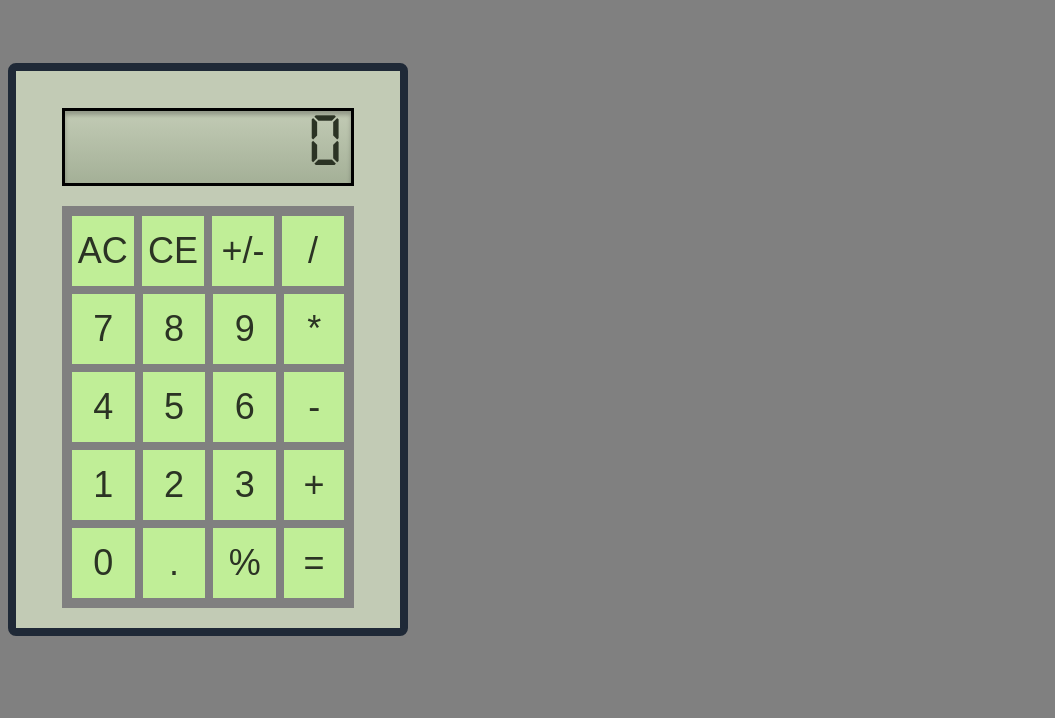
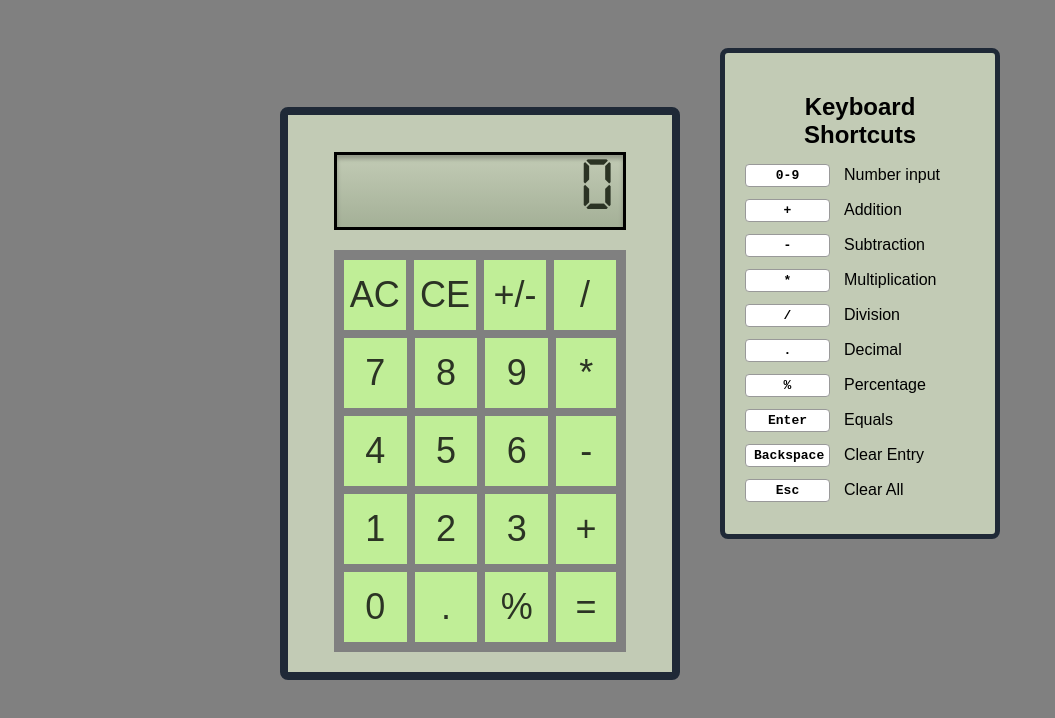
Before and after one commit to lSiphonl/advanced-calculator, a plain HTML site: page index.html in a window 1280 px wide. Shown: the whole page, without its empty margins (0-1055 px from the left). Drawn offline with Linux system fonts and the light colour scheme.

Commit message:
keyboard guide html and css added to the project

```diff
--- a/index.html
+++ b/index.html
@@ -13,39 +13,57 @@
       <section id="display-screen">0</section>
 
       <section id="calc-buttons">
-
         <section id="top-buttons">
-          <button class="btn-ac" value="clearAll"> AC </button>
-          <button class="btn-backspace" value="clearEntry"> CE </button>
-          <button class="btn-sign" value="sign"> +/- </button>
-          <button class="btn-op" value="/"> / </button>
+          <button class="btn-ac" value="clearAll">AC</button>
+          <button class="btn-backspace" value="clearEntry">CE</button>
+          <button class="btn-sign" value="sign">+/-</button>
+          <button class="btn-op" value="/">/</button>
         </section>
 
         <section id="main-buttons">
           <section id="numbers">
-            <button class="btn-num" value="7"> 7 </button>
-            <button class="btn-num" value="8"> 8 </button>
-            <button class="btn-num" value="9"> 9 </button>
-            <button class="btn-num" value="4"> 4 </button>
-            <button class="btn-num" value="5"> 5 </button>
-            <button class="btn-num" value="6"> 6 </button>
-            <button class="btn-num" value="1"> 1 </button>
-            <button class="btn-num" value="2"> 2 </button>
-            <button class="btn-num" value="3"> 3 </button>
-            <button class="btn-num" value="0"> 0 </button>
-            <button class="btn-decimal" value="."> . </button>
-            <button class="btn-percent" value="%"> % </button>
+            <button class="btn-num" value="7">7</button>
+            <button class="btn-num" value="8">8</button>
+            <button class="btn-num" value="9">9</button>
+            <button class="btn-num" value="4">4</button>
+            <button class="btn-num" value="5">5</button>
+            <button class="btn-num" value="6">6</button>
+            <button class="btn-num" value="1">1</button>
+            <button class="btn-num" value="2">2</button>
+            <button class="btn-num" value="3">3</button>
+            <button class="btn-num" value="0">0</button>
+            <button class="btn-decimal" value=".">.</button>
+            <button class="btn-percent" value="%">%</button>
           </section>
 
           <section id="operators">
-            <button class="btn-op" value="*"> * </button>
-            <button class="btn-op" value="-"> - </button>
-            <button class="btn-op" value="+"> + </button>
-            <button class="btn-equals" value="="> = </button>
+            <button class="btn-op" value="*">*</button>
+            <button class="btn-op" value="-">-</button>
+            <button class="btn-op" value="+">+</button>
+            <button class="btn-equals" value="=">=</button>
           </section>
         </section>
-
       </section>
     </section>
+    <aside id="keyboard-shortcuts">
+      <h2>
+        Keyboard
+        <br />
+        Shortcuts
+      </h2>
+
+      <ul>
+        <li><kbd>0-9</kbd> Number input</li>
+        <li><kbd>+</kbd> Addition</li>
+        <li><kbd>-</kbd> Subtraction</li>
+        <li><kbd>*</kbd> Multiplication</li>
+        <li><kbd>/</kbd> Division</li>
+        <li><kbd>.</kbd> Decimal</li>
+        <li><kbd>%</kbd> Percentage</li>
+        <li><kbd>Enter</kbd> Equals</li>
+        <li><kbd>Backspace</kbd> Clear Entry</li>
+        <li><kbd>Esc</kbd> Clear All</li>
+      </ul>
+    </aside>
   </body>
 </html>
--- a/styles.css
+++ b/styles.css
@@ -8,9 +8,13 @@
 }
 
 body {
-  background-color: grey;
-  align-items: center;
+  display: flex;
   justify-content: center;
+  align-items: flex-start;
+  gap: 40px;
+  background: grey;
+  padding: 40px;
+  font-family: Arial, Helvetica, sans-serif;
 }
 
 #calc-body {
@@ -21,10 +25,46 @@ body {
   margin: 5% 0px;
   border: 8px solid #1f2937;
   border-radius: 8px;
-  background-color: #C2CBB5;
+  background-color: #c2cbb5;
   align-items: center;
   flex-direction: column;
   gap: 20px;
+}
+
+#keyboard-shortcuts {
+  width: 280px;
+  padding: 20px;
+  border: 5px solid #1f2937;
+  border-radius: 8px;
+  background: #c2cbb5;
+}
+
+#keyboard-shortcuts h2 {
+  margin-bottom: 15px;
+  text-align: center;
+}
+
+#keyboard-shortcuts ul {
+  list-style: none;
+  margin: 0;
+  padding: 0;
+}
+
+#keyboard-shortcuts li {
+  display: grid;
+  grid-template-columns: 85px 1fr;
+  align-items: center;
+  gap: 14px;
+  margin-bottom: 12px;
+}
+
+kbd {
+  background: white;
+  border: 1px solid #999;
+  border-radius: 4px;
+  padding: 3px 8px;
+  font-weight: bold;
+  text-align: center;
 }
 
 #display-screen {
@@ -37,8 +77,8 @@ body {
   width: 85%;
   margin: 5% 0% 0% 0%;
   border: 3px solid black;
-  background: linear-gradient(to bottom, #C2CBB5 0%, #A4B097 100%);
-  color: #2B3324;
+  background: linear-gradient(to bottom, #c2cbb5 0%, #a4b097 100%);
+  color: #2b3324;
   box-shadow: inset 0px 4px 4px rgba(0, 0, 0, 0.25);
 }
 
@@ -95,7 +135,13 @@ button {
   box-sizing: border-box;
   font-size: 36px;
   border: none;
-    background-color: #C0EE97;
-    color: #2B3324;
+  background-color: #c0ee97;
+  color: #2b3324;
   padding: 0;
 }
+
+@media (max-width: 768px) {
+  #keyboard-shortcuts {
+    display: none;
+  }
+}
```
Lines whose indentation alone changed are shown as unchanged.
